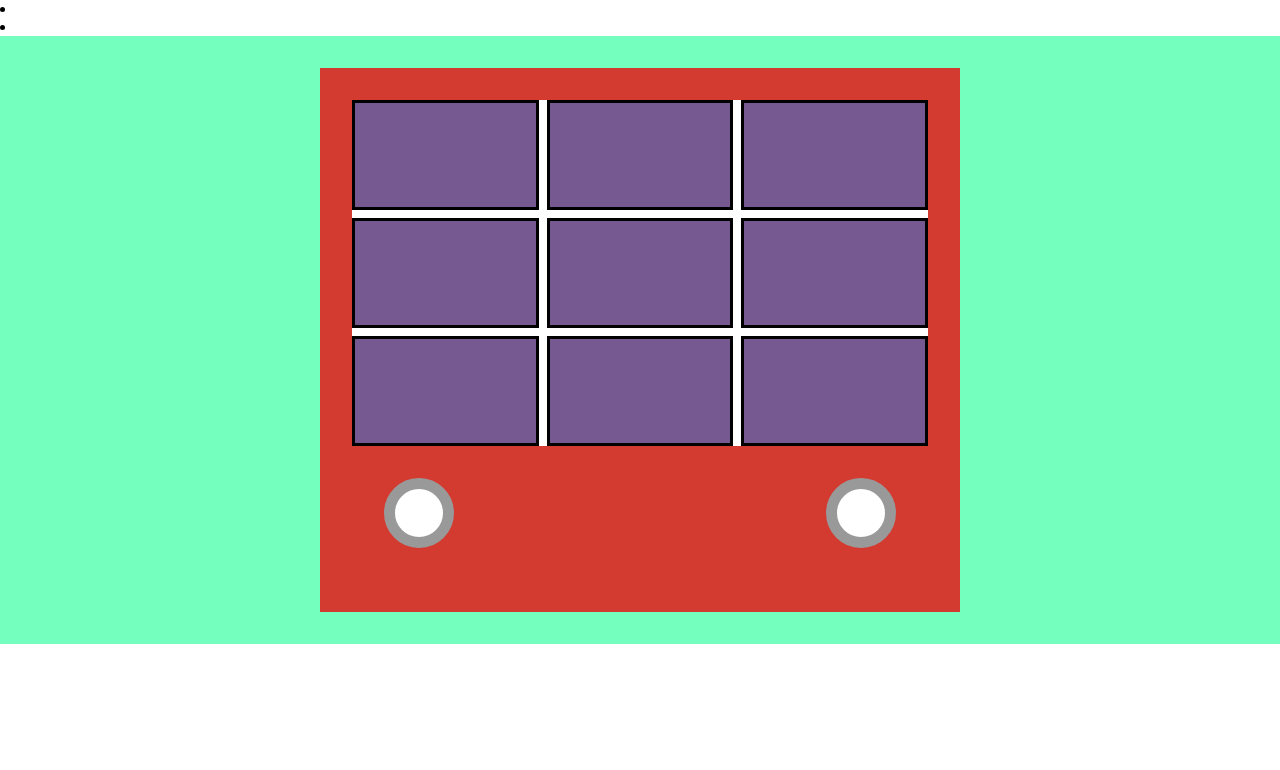
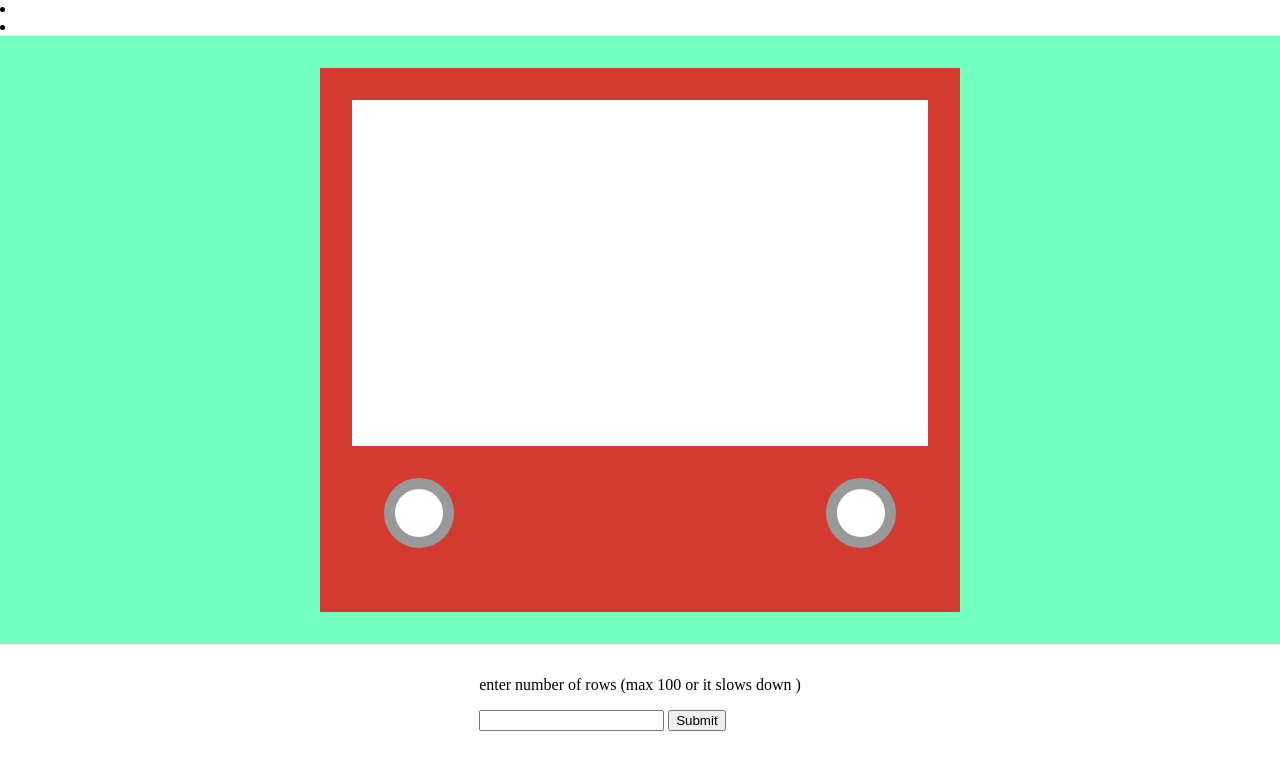
Before and after one commit to nart-shumaff/Etch-A-Sketch-min, a plain HTML site: page index.html in a window 1280 px wide. Drawn offline with Linux system fonts and the light colour scheme.

Commit message:
miner twichs to fit the javascript

```diff
--- a/index.html
+++ b/index.html
@@ -20,6 +20,7 @@
     <div circle-butten class="container">
         <div class="box-disply">
             <div class="screen-disply">
+                <!-- <div class="pixel"></div>
                 <div class="pixel"></div>
                 <div class="pixel"></div>
                 <div class="pixel"></div>
@@ -27,8 +28,7 @@
                 <div class="pixel"></div>
                 <div class="pixel"></div>
                 <div class="pixel"></div>
-                <div class="pixel"></div>
-                <div class="pixel"></div>
+                <div class="pixel"></div> -->
 
 
             </div>
@@ -46,6 +46,17 @@
 
 
     </div>
+    <form id="form" onsubmit="return false;">
+        <div>
+        <p>enter number of rows (max 100 or it slows down )</p>
+        <input type="number" id="userInput">
+        <input type="submit" >
+        <!-- onclick="name_val()" -->
+    </div>
+        </form>
+
+
+
     <script src="main.js"></script>
 </body>
 </html>
--- a/style.css
+++ b/style.css
@@ -31,9 +31,10 @@ body{
     height: 45vh;
     background: rgb(255, 255, 255);
     display: grid;
-    grid-template-columns: auto auto auto  ;
-    grid-template-rows: auto auto auto ;
-    gap: 0.5rem;
+
+    /* grid-template-columns: repeat( 3,auto); */
+    /* grid-template-rows: auto auto auto ; */
+    /* gap: 0.5rem; */
     /* grid-template-areas:
     'pixel pixel pixel'
     'pixel pixel pixel'
@@ -41,8 +42,8 @@ body{
     ; */
 }
 .pixel{
-    border: solid black;
-    background: rgb(118, 89, 145);
+    /* border: solid black; */
+    background: rgb(255, 255, 255);
     grid-area: pixel 1fr;
 }
 .controls{
@@ -65,3 +66,9 @@ body{
 .filled{
     background: black;
 }
+/* form */
+form{
+    display: flex;
+    justify-content: center;
+    margin: 1rem 2rem;
+}
```
